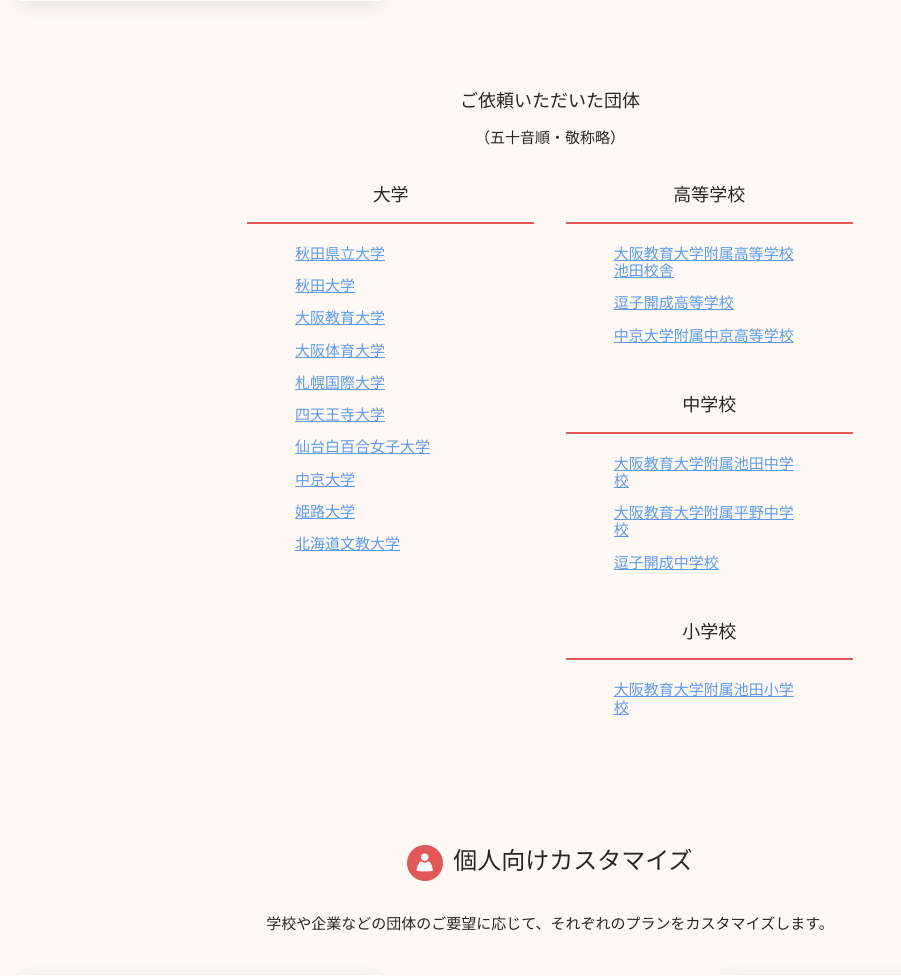
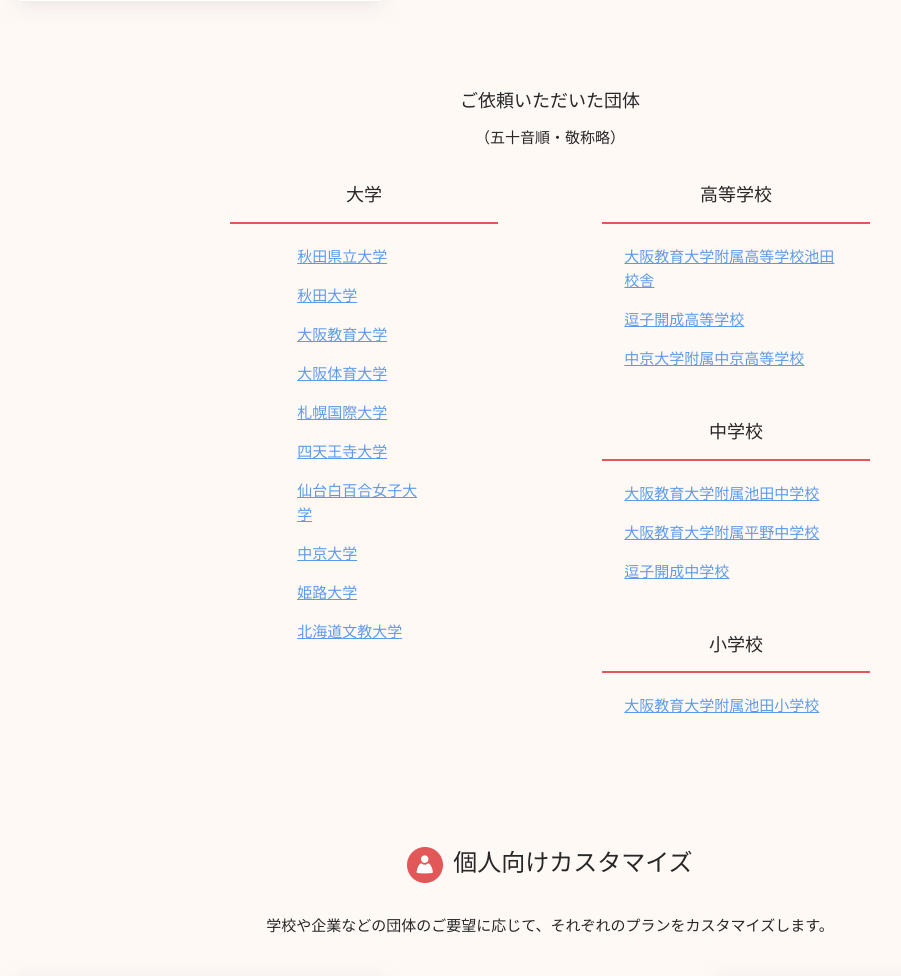
Before and after one commit to k8732yamazaki/Kaori, a PHP site: page / in a window 1280 px wide. Shown: the part 1245-2221 px from the top of the page, without its empty margins (90-991 px from the left). Run offline with PHP 8.4, Linux system fonts and the light colour scheme; some libraries are stand-ins or nearby versions.

Commit message:
Adjust styles for #service .clients

```diff
--- a/css/style.css
+++ b/css/style.css
@@ -187,7 +187,7 @@ nav li {
 }
 
 .clients_container {
-    width: 60%;
+    width: 70%;
     margin: 30px auto 0;
     display: flex;
     justify-content: space-between;
@@ -204,8 +204,8 @@ nav li {
 
 .toggle_title {
     font-size: 18px;
-    width: 150%;
-    margin: 0 -25%;
+    width: 120%;
+    margin: 0 -10%;
 }
 
 .toggle_content .borderB_line {
@@ -213,12 +213,17 @@ nav li {
 }
 
 .toggle_content dd {
-    margin-top: 20px;
+    margin: 20px auto 0;
+}
+
+.clients_column:first-child dd {
+    width: 60%;
 }
 
 .toggle_content li {
     font-size: 15px;
     margin-bottom: 1em;
+    line-height: 1.6;
 }
 
 /* end of service -------------------------------------  */
```
